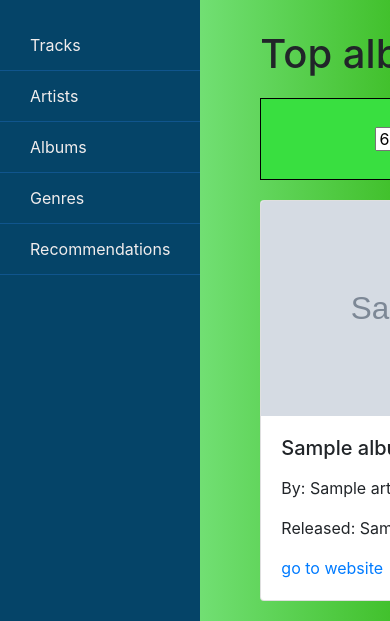
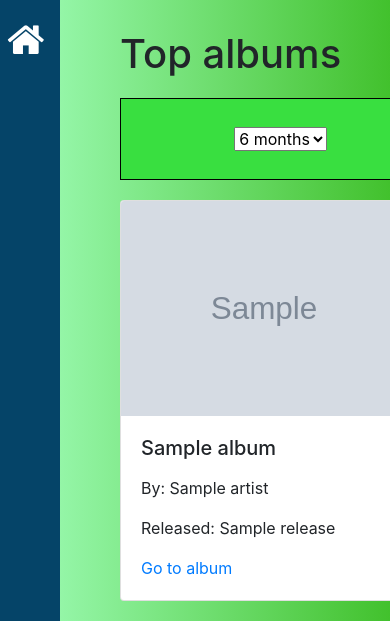
Before and after one commit to ManfredAr/SpotifyWrapped, a Django app: template SpotifyWrapped/spotify/templates/spotify/album.html in a window 390 px wide; the page is wider, and only the part inside the window is pictured. Shown: the top 621 px of that part. Run offline with Django 4.2, Linux system fonts and the light colour scheme; the template is opened without the code that fills it: most values are stand-ins (such as "Sample title", 1, 10 or a date in 2020); grey boxes marked "Sample" are stand-in pictures.

Commit message:
Added css for the sidebar
It should now have a reduced width for mobile devices and can be
extended by clicking on the icon.

```diff
--- a/SpotifyWrapped/backend/albums.py
+++ b/SpotifyWrapped/backend/albums.py
@@ -45,7 +45,7 @@ class album:
                 "image": track["album"]["images"][0]["url"],
                 "album": track["album"]["name"],
                 "release": track["album"]["release_date"],
-                "link": track["album"]["external_urls"]
+                "link": track["album"]["external_urls"]['spotify']
             }
             tracks.append(track_info)
 
--- a/SpotifyWrapped/backend/artist.py
+++ b/SpotifyWrapped/backend/artist.py
@@ -44,7 +44,7 @@ class artists:
             artist_info = {
                 "name": artist["name"],
                 "image": artist["images"][0]["url"],
-                "url":artist["external_urls"]
+                "url":artist["external_urls"]['spotify']
             }
             singer.append(artist_info)
 
--- a/SpotifyWrapped/spotify/templates/spotify/album.html
+++ b/SpotifyWrapped/spotify/templates/spotify/album.html
@@ -43,7 +43,7 @@
                             <p>By: {{i.artist}}</p>
                             <p>Released: {{i.release}}</p>
                           </p>
-                          <a href="{{i.link}}"Go somewhere>go to website</a>
+                          <a href="{{i.link}}">Go to album</a>
                         </div>
                       </div>
                 </div>
--- a/SpotifyWrapped/spotify/templates/spotify/base.html
+++ b/SpotifyWrapped/spotify/templates/spotify/base.html
@@ -4,12 +4,14 @@
 <head>
   <!-- Required meta tags -->
   <meta charset="utf-8">
-  <meta name="viewport" content="width=device-width, initial-scale=1, shrink-to-fit=no">
+  <meta name="viewport" content="width=device-width, initial-scale=1.0">
+  <meta http-equiv="Feature-Policy" content="encrypted-media 'self' https://open.spotify.com">
 
   <!-- Bootstrap CSS -->
   <link rel="stylesheet" href="https://cdn.jsdelivr.net/npm/bootstrap@4.3.1/dist/css/bootstrap.min.css" integrity="sha384-ggOyR0iXCbMQv3Xipma34MD+dH/1fQ784/j6cY/iJTQUOhcWr7x9JvoRxT2MZw1T" crossorigin="anonymous">
   <link rel="stylesheet" type="text/css" media="screen" href="{% static 'css/base.css' %}">
   <link rel="stylesheet" href="https://cdnjs.cloudflare.com/ajax/libs/font-awesome/4.7.0/css/font-awesome.min.css">
+  <script src="{% static 'js/base.js' %}"></script>
   {% block style %} {% endblock %}
 
   <title>{% block title %}HomePage{% endblock %}</title>
@@ -18,7 +20,11 @@
 
 <body class="bg">
     <div class="wrapper">
-        <div class="sidebar">
+        <div class="sidebar" id="sidebar">
+            <div class="icon" id="sidebar-icon">
+                <i class="fa fa-fw fa-home"></i>
+            </div>
+            <div class="bar-content">
                 <ul>
                     <li>
                         <a href="/tracks/">
@@ -47,6 +53,7 @@
                     </li>
                 </ul>
             </div>
+        </div>
         <div class="main">
             <div class="content">
                 {% block content %}
--- a/SpotifyWrapped/spotify/templates/spotify/recommendation.html
+++ b/SpotifyWrapped/spotify/templates/spotify/recommendation.html
@@ -9,7 +9,7 @@
 
 {% block content %}
     <div class="player-container">
-        <script src="https://open.spotify.com/embed-podcast/iframe-api/v1" async></script>
+        <script src="https://sdk.scdn.co/spotify-player.js" async></script>
         <div id="playlist_uri" data-playlist-uri="{{ playlist_uri }}"></div>
         <div class="track">
             <h1>Recommendations for you</h1>
--- a/SpotifyWrapped/static/css/base.css
+++ b/SpotifyWrapped/static/css/base.css
@@ -54,6 +54,9 @@ ul {
 }
 
 body {
+  width: fit-content;
+  height: fit-content;
+  background-repeat: no-repeat;
   background-image: linear-gradient(to right, #a3ffbd, #42c12d);
 }
 
@@ -93,3 +96,48 @@ body {
         margin-top: 40px; /* Increase the margin between the recommended songs and the player */
     }
 }
+
+
+@media (max-width: 768px) {
+  .track {
+    font-size: 16px;
+  }
+
+  .sidebar {
+    width: 60px;
+  }
+
+  .icon {
+    color: white;
+    width: 50px;
+    height: 50px;
+  }
+
+  .icon i.fa {
+    font-size: 40px;
+  }
+
+  .bar-content {
+    visibility: hidden;
+  }
+
+  .sidebar.expanded {
+    width: 200px;
+    position: absolute;
+    top: 0;
+    left: 0;
+    height: 100%;
+    background-color: #333; /* Set your desired background color */
+    color: white;
+    z-index: 2; /* Ensure the sidebar appears above other content */
+    transition: width 0.3s;
+  }
+
+  .bar-content.visible {
+    visibility: visible;
+  }
+
+  .icon.shift {
+    margin-left: 20px;
+  }
+}
--- /dev/null
+++ b/SpotifyWrapped/static/js/base.js
@@ -0,0 +1,17 @@
+document.addEventListener('DOMContentLoaded', () => {
+    const sidebar = document.getElementById('sidebar');
+    const barContent = document.querySelector('.bar-content');
+    const icon = document.getElementById('sidebar-icon');
+
+    // Add click event listener to the icon
+    icon.addEventListener('click', () => {
+        // Toggle the 'expanded' class on the sidebar
+        sidebar.classList.toggle('expanded');
+
+        // Toggle the 'visible' class on the bar-content
+        barContent.classList.toggle('visible');
+
+        // Toggle the 'shift' class on the bar-content
+        icon.classList.toggle('shift');
+    });
+});
```
Also changed, not shown: SpotifyWrapped/static/js/player.js (+9 -9 lines). Lines whose indentation alone changed are shown as unchanged.
